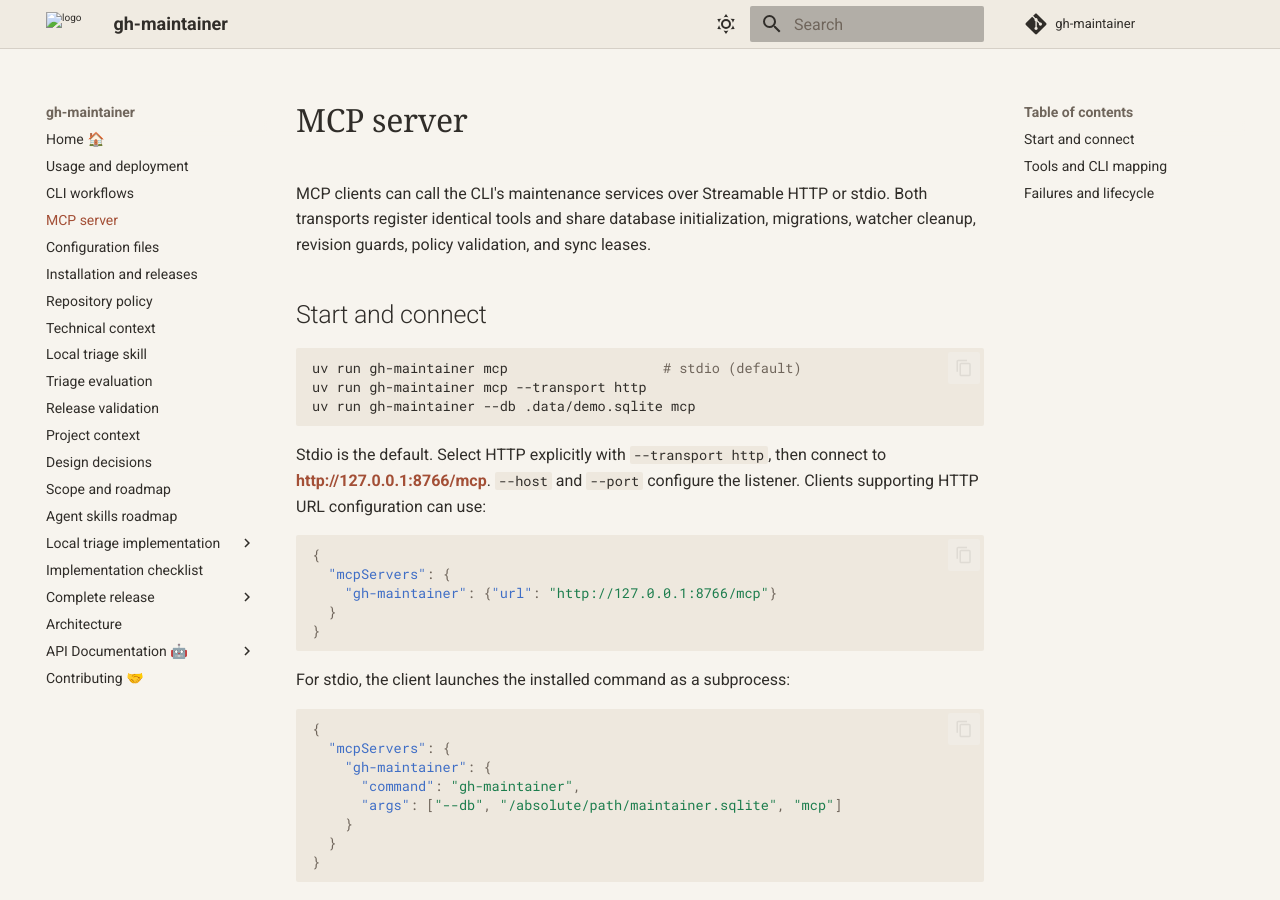
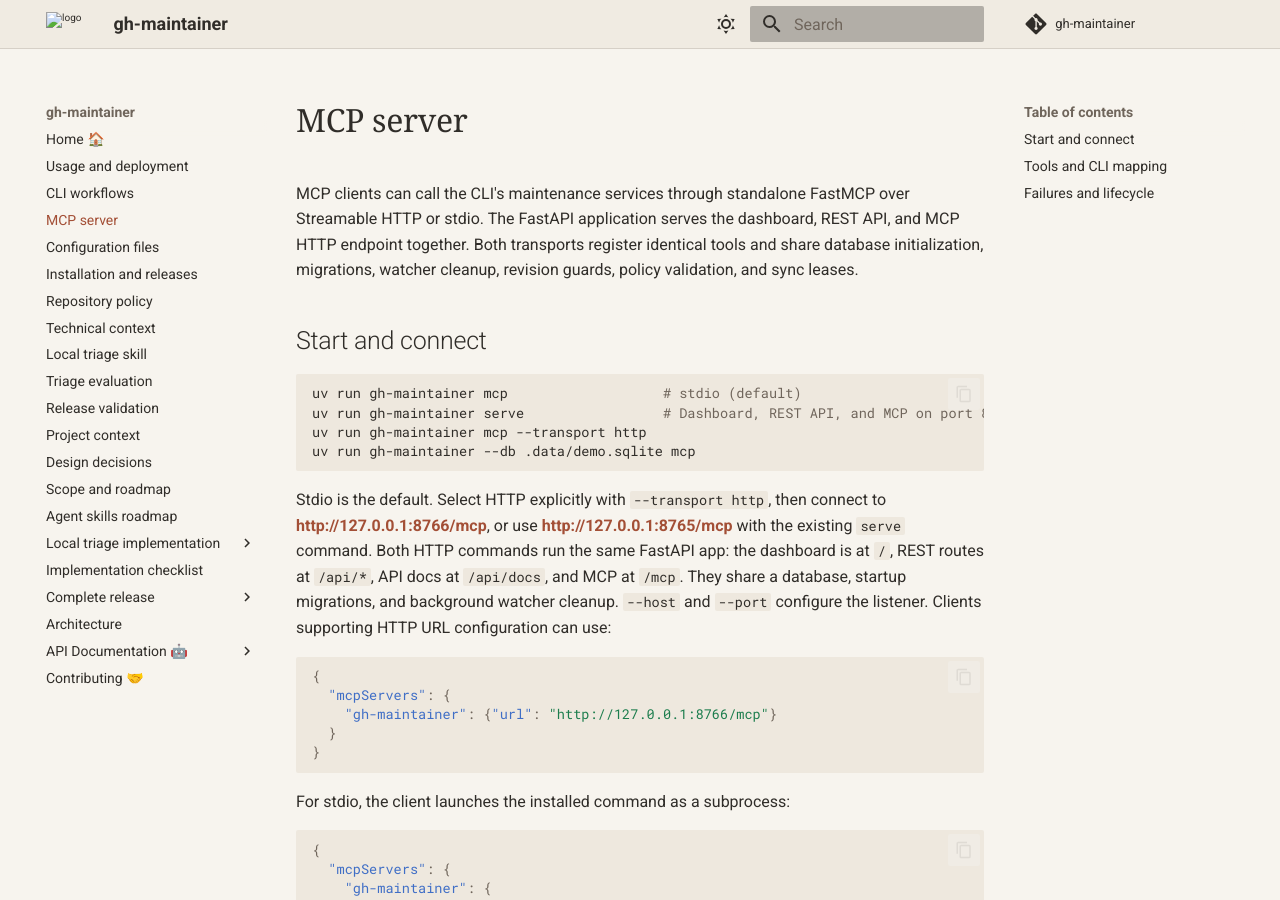
Before and after one commit to jufty-bot/gh-maintainer, an MkDocs documentation site: the page built from docs/mcp.md, in a window 1280 px wide and 900 px high. Built offline with MkDocs 1.6.1 and Material for MkDocs 9.7.7, drawn with Linux system fonts in a browser that asks for light colours; comment, search, counter and statistics services are not loaded; some of the changed text lies outside the part shown.

Commit message:
feat: integrate standalone FastMCP with the FastAPI app

````diff
--- a/docs/mcp.md
+++ b/docs/mcp.md
@@ -1,6 +1,8 @@
 # MCP server
 
-MCP clients can call the CLI's maintenance services over Streamable HTTP or stdio.
+MCP clients can call the CLI's maintenance services through standalone FastMCP over
+Streamable HTTP or stdio. The FastAPI application serves the dashboard, REST API, and
+MCP HTTP endpoint together.
 Both transports register identical tools and share database initialization, migrations,
 watcher cleanup, revision guards, policy validation, and sync leases.
 
@@ -8,13 +10,17 @@ watcher cleanup, revision guards, policy validation, and sync leases.
 
 ```bash
 uv run gh-maintainer mcp                   # stdio (default)
+uv run gh-maintainer serve                 # Dashboard, REST API, and MCP on port 8765
 uv run gh-maintainer mcp --transport http
 uv run gh-maintainer --db .data/demo.sqlite mcp
 ```
 
 Stdio is the default. Select HTTP explicitly with `--transport http`, then connect to
-**http://127.0.0.1:8766/mcp**. `--host` and `--port` configure the listener. Clients
-supporting HTTP URL configuration can use:
+**http://127.0.0.1:8766/mcp**, or use **http://127.0.0.1:8765/mcp** with the existing
+`serve` command. Both HTTP commands run the same FastAPI app: the dashboard is at `/`,
+REST routes at `/api/*`, API docs at `/api/docs`, and MCP at `/mcp`. They share a database,
+startup migrations, and background watcher cleanup. `--host` and `--port` configure
+the listener. Clients supporting HTTP URL configuration can use:
 
 ```json
 {
@@ -68,7 +74,7 @@ Live context uses the existing authenticated `gh` integration.
 | `demo`, `migrate` | Same names | Seed an empty index; apply packaged migrations (also run at startup). |
 | `prune` | `prune` | `keep=50`, optional `days`, `vacuum=false`; returns deleted observation count. |
 | `db path` | `db_path` | Return the selected absolute index path. Stop MCP before using CLI `db delete --yes`; active-index deletion is not exposed as a tool. |
-| `serve` | `overview`, `list_items`, `item_detail` | Dashboard query helpers. The dashboard remains a separate CLI server. |
+| `serve` | `overview`, `list_items`, `item_detail` | Dashboard query helpers. `serve` hosts the dashboard, REST API, and all MCP tools on the same port. |
 
 Item references accept issue node IDs or `OWNER/REPO#NUMBER`, including PRs.
 `list_items` additionally provides flat dashboard filters (`q`, `kind`, `state`, `repo`,
@@ -94,6 +100,14 @@ polling; fatal errors stop the watcher. The watcher survives HTTP client disconn
 and stops at server shutdown. Use a single HTTP worker for watcher management.
 Sync and pruning share the CLI's database lease: overlapping writers fail explicitly.
 
+Tool definitions use standalone FastMCP and call the existing maintenance services.
+They are mounted into FastAPI rather than generated from its HTTP routes, preserving
+CLI workflows such as processing, policy, and analysis that have no REST endpoint.
+FastMCP is pinned to a tested release, and both current and legacy HTTP protocol
+connections are exercised against the combined app. Changing the framework does not
+change the documented CLI/MCP differences: tool calls use their own defaults rather
+than inheriting CLI operation defaults, and triage requires an explicit disposition.
+
 No tool changes GitHub state. The HTTP server has no user authentication and can
 modify local decisions/history and write files. Keep it local or behind an authenticated
 private proxy, as with the dashboard.
--- a/pyproject.toml
+++ b/pyproject.toml
@@ -17,7 +17,7 @@ dependencies = [
   "click>=8.1,<9",
   "structlog>=25,<27",
   "pyyaml>=6,<7",
-  "mcp>=1.28,<2",
+  "fastmcp==4.1.1",
 ]
 authors = [
   { name = "Justin Flannery", email = "juftin@juftin.com" }
````
Also changed, not shown: README.md (+1 -0 lines), docs/architecture.md (+11 -4 lines), docs/checklist.md (+7 -3 lines), docs/decisions.md (+9 -3 lines), docs/index.md (+1 -0 lines), docs/roadmap.md (+1 -1 lines), 6 other files.
